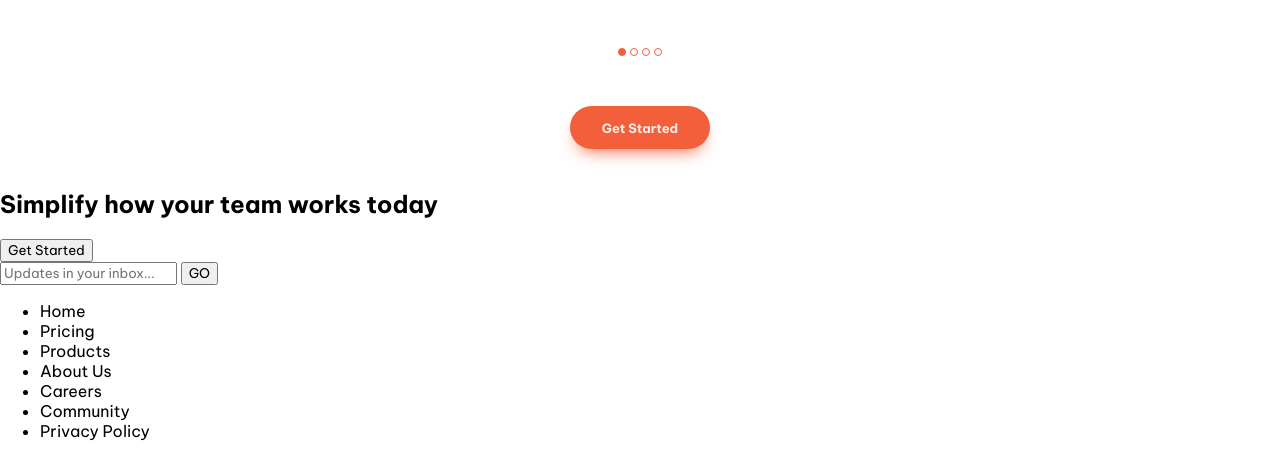
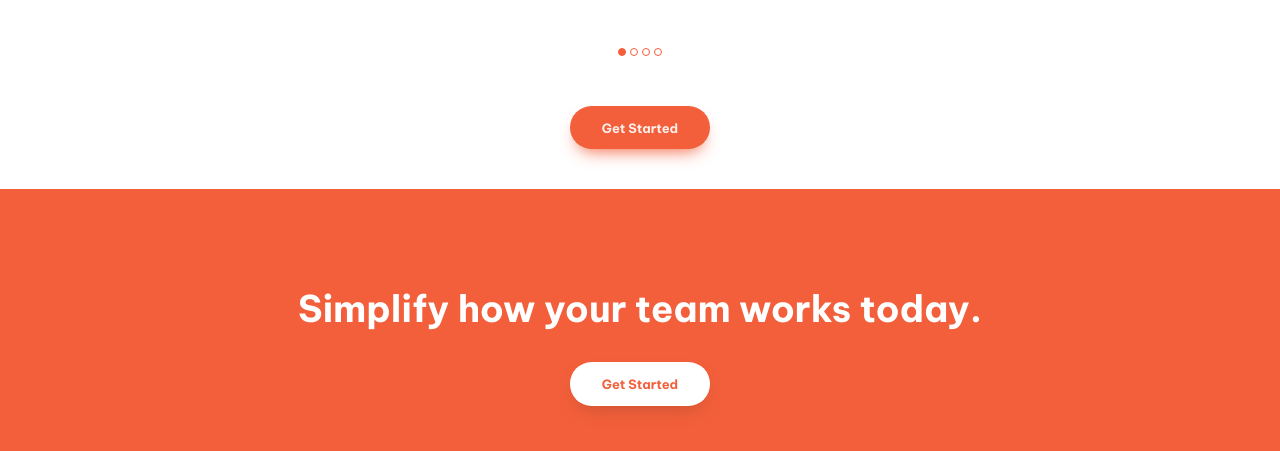
Before and after one commit to cgathellier/build-managing-page, a website: page index.html in a window 1280 px wide. Shown: the part 2527-2978 px from the top of the page. Drawn offline with Linux system fonts and the light colour scheme.

Commit message:
conclusion

```diff
--- a/index.html
+++ b/index.html
@@ -142,8 +142,8 @@
 				<button class="getStartedButton">Get Started</button>
 			</section>
 			<section class="conclusion">
-				<h2>Simplify how your team works today</h2>
-				<button>Get Started</button>
+				<h2>Simplify how your team works today.</h2>
+				<button class="getStartedButton getStartedButton--reversed">Get Started</button>
 			</section>
 		</main>
 		<footer>
--- a/sass/components/_getStartedButton.scss
+++ b/sass/components/_getStartedButton.scss
@@ -1,3 +1,4 @@
+@use 'sass:color';
 @use '../utils/variables';
 
 .getStartedButton {
@@ -10,4 +11,11 @@
 	font-size: 0.8em;
 	font-weight: 700;
 	color: variables.$tertiary-color;
+
+	&--reversed {
+		color: variables.$primary-color;
+		background-color: white;
+		box-shadow: 0 0.7em 1.3em -0.6em color.adjust(variables.$primary-color, $lightness: -10%, $saturation:
+					-30%);
+	}
 }
--- /dev/null
+++ b/sass/layout/_conclusion.scss
@@ -0,0 +1,16 @@
+@use '../utils/variables';
+@use '../utils/mixins';
+
+.conclusion {
+	padding: 65px 40px 85px;
+	background-color: variables.$primary-color;
+	color: white;
+	display: flex;
+	flex-direction: column;
+	align-items: center;
+
+	& h2 {
+		font-size: 2.3em;
+		text-align: center;
+	}
+}
--- a/sass/main.scss
+++ b/sass/main.scss
@@ -4,4 +4,5 @@
 @use './layout/intro';
 @use './layout/presentation';
 @use './layout/testimonials';
+@use './layout/conclusion';
 @use './components/getStartedButton';
```
Also changed, not shown: css/style.css, 1 other file.
